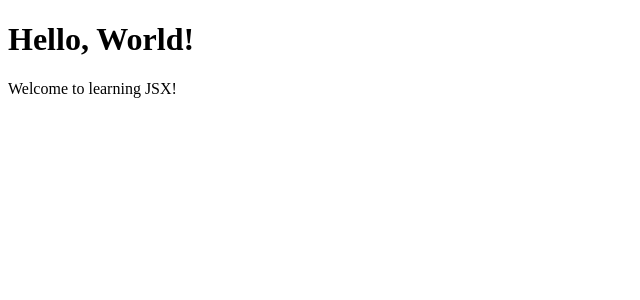
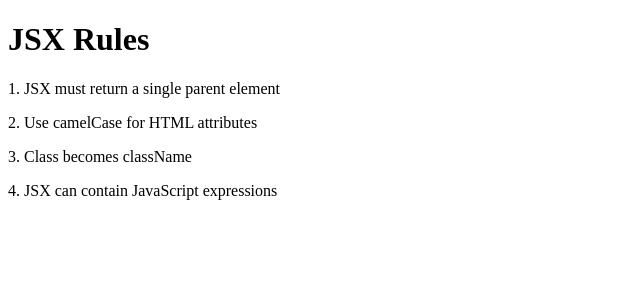
Before and after one commit to msaimnaveed2005/react-demos, a React (Vite) app: page / in a window 1280 px wide. Shown: the top 300 px of the page, without its empty margins (0-640 px from the left). Built offline with nearby package versions, Linux system fonts and the light colour scheme.

Commit message:
Complete Task 3 Showing JSX Rules through components

```diff
--- a/src/App.jsx
+++ b/src/App.jsx
@@ -3,12 +3,13 @@ import Footer from "./components/Footer";
 import Greek from "./components/Greek";
 import Greeting from "./components/Greeting";
 import Header from "./components/Header";
+import JSXRules from "./components/JSXRules";
 import MainContent from "./components/MainContent";
 import WelcomeMessage from "./components/WelcomeMessage";
 function App(params)
 {
   return (
-    <WelcomeMessage />
+    <JSXRules />
   );
 }
 export default App;
--- /dev/null
+++ b/src/components/JSXRules.jsx
@@ -0,0 +1,13 @@
+const JSXRules = () => {
+  return (
+    <div>
+        <h1>JSX Rules</h1>
+        <p>1. JSX must return a single parent element</p>
+        <p>2. Use camelCase for HTML attributes</p>
+        <p>3. Class becomes className</p>
+        <p>4. JSX can contain JavaScript expressions</p>
+    </div>
+  )
+}
+
+export default JSXRules
```
